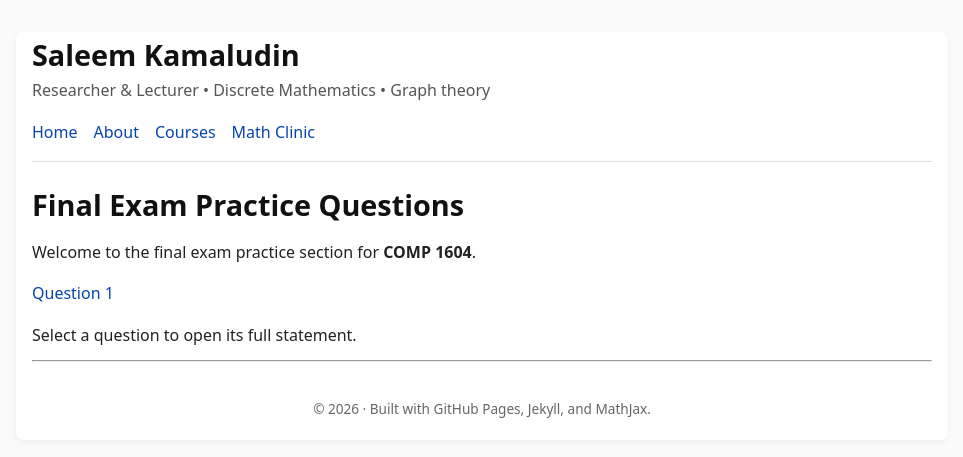
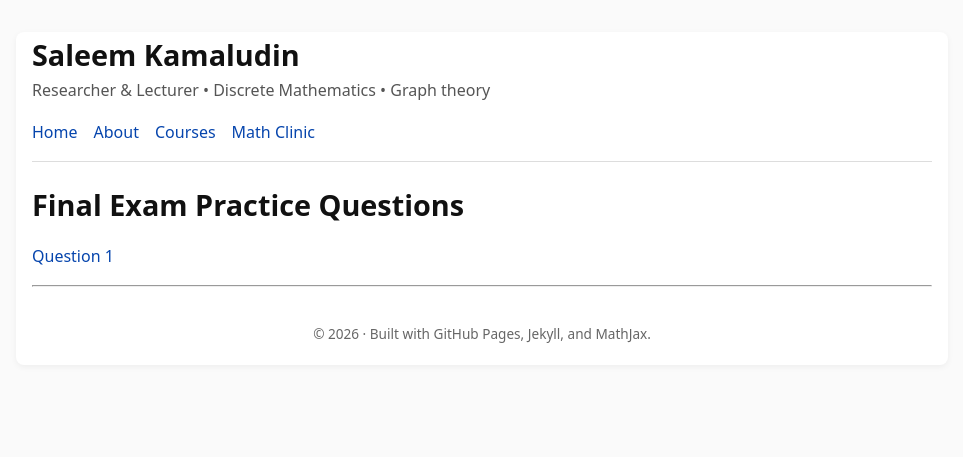
Before and after one commit to SaleemKamaludin/SaleemKamaludin.github.io, a Jekyll site: the page built from courses/comp1604/final-exam-practice/index.md, in a window 1280 px wide. Shown: the top 457 px of the page, without its empty margins (158-1121 px from the left). Built offline with Jekyll 4.4.1, drawn with Linux system fonts in a browser that asks for light colours.

Commit message:
Update index.md

```diff
--- a/courses/comp1604/final-exam-practice/index.md
+++ b/courses/comp1604/final-exam-practice/index.md
@@ -5,10 +5,7 @@ title: Final Exam Practice Questions
 
 # Final Exam Practice Questions
 
-Welcome to the final exam practice section for **COMP 1604**.
 
 <div style="margin: 1rem 0;">
   <a class="btn" href="{{ '/courses/comp1604/final-exam-practice/question-1/' | relative_url }}">Question 1</a>
 </div>
-
-<p>Select a question to open its full statement.</p>
```
